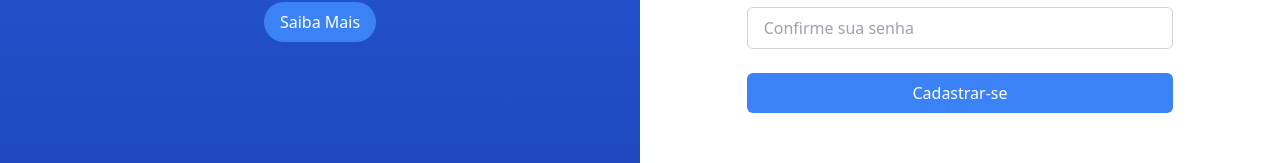
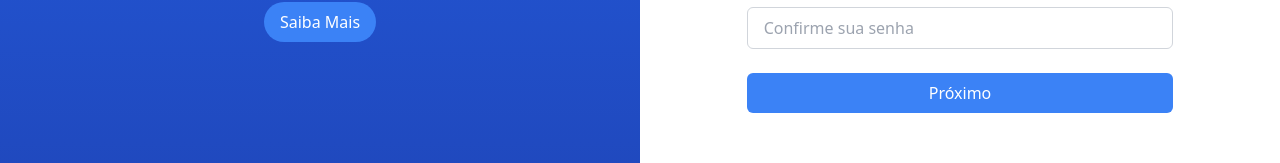
Before and after one commit to islanpedro01/Tradutor, an Angular app in the folder projeto-tradutor/: page /cadastro in a window 1280 px wide. Shown: the part 494-657 px from the top of the page. Built offline with nearby package versions, Linux system fonts and the light colour scheme.

Commit message:
Ajustar margem tela de login

```diff
--- a/projeto-tradutor/src/app/tela-cadastro/tela-cadastro.component.html
+++ b/projeto-tradutor/src/app/tela-cadastro/tela-cadastro.component.html
@@ -44,7 +44,7 @@
           type="button"
           class="mt-6 w-full bg-blue-500 text-white py-2 rounded-md hover:bg-blue-400"
         >
-          Cadastrar-se
+          Próximo
         </button>
       </form>
 
@@ -98,7 +98,7 @@
           type="button"
           class="mt-6 w-full bg-blue-500 text-white py-2 rounded-md hover:bg-blue-400"
         >
-          Finalizar
+          Cadastre-se
         </button>
       </form>
     </div>
--- a/projeto-tradutor/src/app/tela-login/tela-login.component.html
+++ b/projeto-tradutor/src/app/tela-login/tela-login.component.html
@@ -1,4 +1,4 @@
-<div class="flex mt-20 items-center justify-center">
+<div class="flex mt-32 items-center justify-center">
     <div class="flex w-full max-w-4xl shadow-lg">
       <div class="bg-gradient-to-b from-blue-500 left-side text-white w-1/2 p-16 flex flex-col justify-center">
         <h1 class="text-3xl font-bold mb-4">Tradutor</h1>
```
